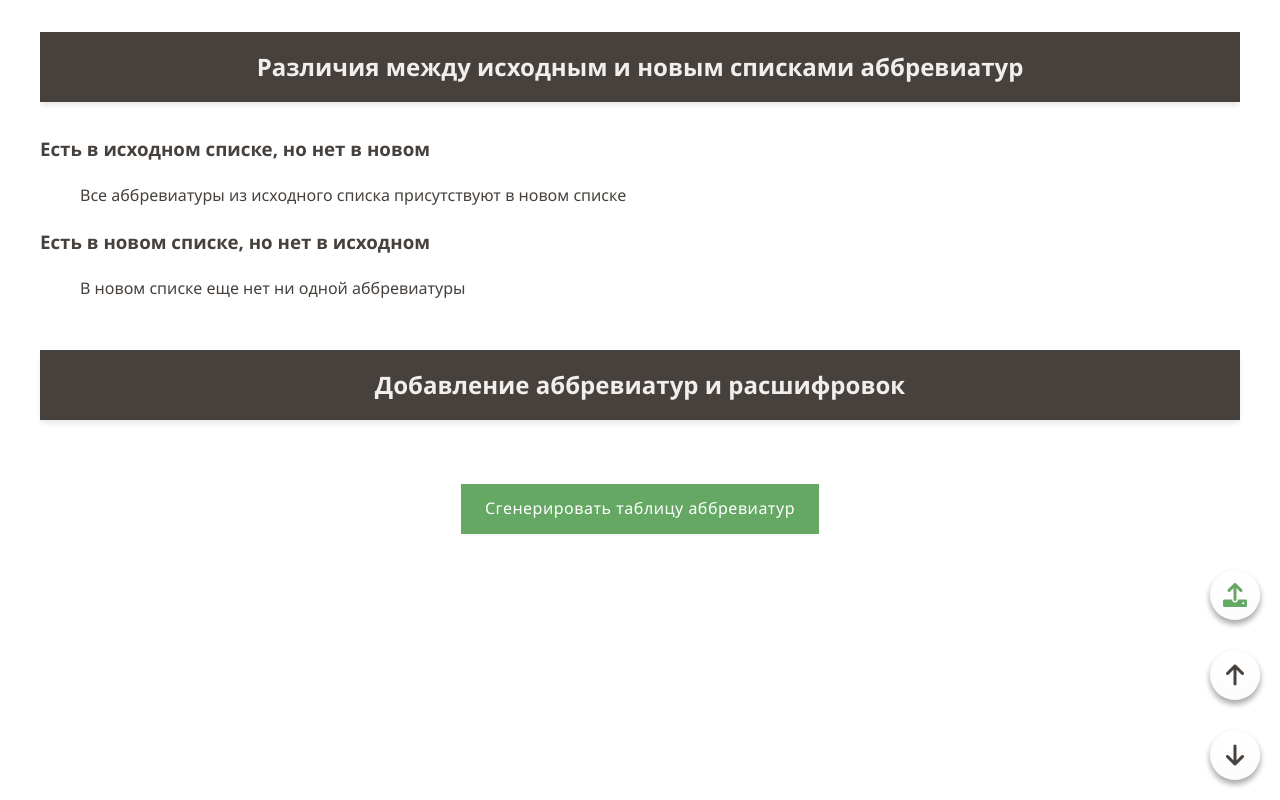
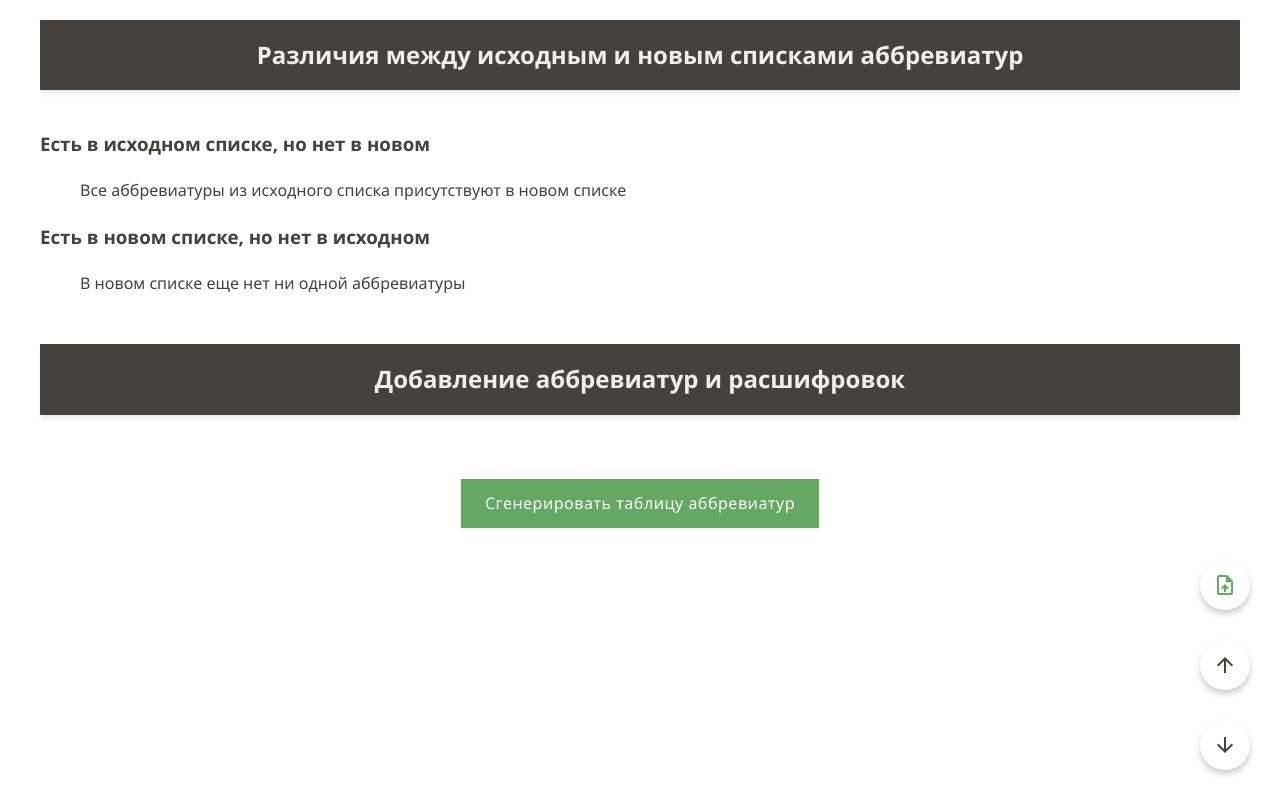
Before and after one commit to T0chka/Abbreviator, a Django app: template abb_app/templates/content.html in a window 1280 px wide. Run offline with Django 5.2, Linux system fonts and the light colour scheme; the template is opened without the code that fills it, so the values that code supplies are empty.

Commit message:
Upload page refactored and style improved; diff section scrolling fixed

```diff
--- a/abb_app/static/css/styles.css
+++ b/abb_app/static/css/styles.css
@@ -214,6 +214,7 @@ h2 {
     font-family: var(--font-stack);
     font-size: 0.95rem;
     font-weight: 500;
+    text-decoration: none;
     cursor: pointer;
     transition: var(--transition-fast);
     letter-spacing: 0.5px;
@@ -284,45 +285,52 @@ h2 {
 /* FAB Container */
 .fab-container {
     position: fixed;
-    bottom: 20px;
-    right: 20px;
+    bottom: 30px;
+    right: 30px;
     display: flex;
     flex-direction: column;
-    align-items: center;
     gap: 30px;
     z-index: 1000;
 }
 
 /* FAB Base Style */
-.fab, .fab i {
+.fab {
     width: 50px;
     height: 50px;
     border-radius: 50%;
     border: none;
-    background: rgba(255, 255, 255, 0.1);
-    font-size: 1.5rem;
     display: flex;
     align-items: center;
     justify-content: center;
-    vertical-align: middle;
+    font-size: 24px;
+    line-height: 0;
+    text-decoration: none;
+    background: rgba(255, 255, 255, 0.1);
     box-shadow: 0px 4px 6px rgba(0, 0, 0, 0.2);
     transition: background var(--transition-slow);
     cursor: pointer;
     backdrop-filter: blur(10px);
 }
 
-.fab:hover {
+.fab span.material-icons {
+    display: flex;
+    align-items: center;
+    justify-content: center;
+    width: 100%;
+    height: 100%;
+}
+
+.fab span.material-icons:hover {
     background: rgba(255, 255, 255, 0.3);
-    transform: scale(1.05);
+    transform: scale(1.1);
     transition: var(--transition-normal);
 }
 
 /* Specific FAB Styles */
-.upload-fab {
+.new-upload-fab {
     color: var(--success-color);
 }
-
-.nav-fab {
+.scroll-up-fab, .scroll-down-fab {
     color: var(--primary-color);
 }
 
@@ -339,6 +347,7 @@ h2 {
     position: relative;
     display: inline-block;
     cursor: pointer;
+    transform: none !important;
 }
 
 /* Base tooltip styles */
@@ -399,17 +408,17 @@ h2 {
     text-align: center;
 }
 
-.upload-container:hover {
-    background-color: var(--bg-accent-hover);
-}
-
-.upload-container svg {
-    stroke: var(--primary-color);
+.material-icons {
     transition: var(--transition-fast);
 }
 
-.upload-container:hover svg {
-    transform: scale(1.1);
+.upload-container:hover .material-icons {
+    transform: scale(1.2);
+}
+
+.upload-container.drag-over {
+    background-color: var(--bg-accent-hover);
+    transform: scale(1.01);
 }
 
 .upload-container p {
@@ -423,42 +432,56 @@ h2 {
     cursor: pointer;
     text-decoration: underline;
 }
-.upload-container input[type="file"] {
-    display: none;
-}
 
 /* ==========================================================================
    Loading Overlay
    ========================================================================== */
-   #loading-overlay {
-    position: fixed;
-    top: 0;
-    left: 0;
-    width: 100%;
-    height: 100%;
-    background: var(--bg-light);
-    display: none;
+#loading-overlay {
+    display: flex;
     justify-content: center;
     align-items: center;
-    z-index: 1000;
+    z-index: 999;
 }
 
-.loading-content {
-    text-align: center;
+.dot-loader {
+    display: flex;
+    justify-content: center;
+    align-items: center;
+    gap: 5px;
 }
 
-.progress-bar {
-    width: 300px;
-    height: 20px;
-    background: var(--bg-accent);
-    border-radius: 10px;
-    overflow: hidden;
-    margin: 20px auto;
+.dot-loader span {
+    width: 10px;
+    height: 10px;
+    background-color: var(--primary-color);
+    border-radius: 50%;
+    animation: bounce 1.5s infinite;
 }
 
-.progress-fill {
-    width: 0%;
-    height: 100%;
-    background: var(--success-color);
-    transition: var(--transition-slow);
+.dot-loader span:nth-child(2) {
+    animation-delay: 0.3s;
 }
+
+.dot-loader span:nth-child(3) {
+    animation-delay: 0.6s;
+}
+
+@keyframes bounce {
+    0%, 80%, 100% {
+        transform: translateY(0);
+    }
+    40% {
+        transform: translateY(-10px);
+    }
+}
+
+.fixed-header {
+    position: sticky;
+    background-color: var(--bg-light);
+    top: 0;
+    padding: 20px 0;
+}
+
+.fixed-header h2 {
+    margin: 0;
+}
--- a/abb_app/templates/content.html
+++ b/abb_app/templates/content.html
@@ -5,7 +5,7 @@
     <title>Process Document</title>
     <link rel="stylesheet" href="{% static 'css/styles.css' %}">
     <link rel="icon" href="{% static 'images/favicon_Poppins.ico' %}">
-    <link rel="stylesheet" href="https://cdnjs.cloudflare.com/ajax/libs/font-awesome/6.0.0/css/all.min.css">
+    <link href="https://fonts.googleapis.com/icon?family=Material+Icons" rel="stylesheet">
     <script>
         async function fetchWrapper(url, data = null) {
             console.log('[fetchWrapper] called with URL:', url, 'and data:', data);
@@ -278,20 +278,20 @@
     <!-- Floating Action Buttons -->
     <div class="fab-container">
         <!-- Upload New File Button -->
-        <a href="{% url 'upload_file' %}" class="fab upload-fab tooltip tooltip-left">
-            <i class="fas fa-upload"></i>
+        <a href="{% url 'upload_file' %}" class="fab new-upload-fab tooltip tooltip-left">
+            <span class="material-icons">upload_file</span>
             <span class="tooltiptext">Загрузить новый файл</span>
         </a>
 
         <!-- Up Button -->
-        <a onclick="scrollToTop()" class="fab nav-fab tooltip tooltip-left">
-            <i class="fas fa-arrow-up"></i>
+        <a onclick="scrollToTop()" class="fab scroll-up-fab tooltip tooltip-left">
+            <span class="material-icons">arrow_upward</span>
             <span class="tooltiptext">Наверх</span>
         </a>
 
         <!-- Down Button -->
-        <a onclick="scrollToBottom()" class="fab nav-fab tooltip tooltip-left">
-            <i class="fas fa-arrow-down"></i>
+        <a onclick="scrollToBottom()" class="fab scroll-down-fab tooltip tooltip-left">
+            <span class="material-icons">arrow_downward</span>
             <span class="tooltiptext">Вниз</span>
         </a>
     </div>
--- a/abb_app/templates/partials/differences_section.html
+++ b/abb_app/templates/partials/differences_section.html
@@ -1,4 +1,6 @@
-<h2>Различия между исходным и новым списками аббревиатур</h2>
+<div class="fixed-header">
+    <h2>Различия между исходным и новым списками аббревиатур</h2>
+</div>
 
 <h3>Есть в исходном списке, но нет в новом</h3>
 <ul>
--- a/abb_app/views.py
+++ b/abb_app/views.py
@@ -66,7 +66,8 @@ def upload_file(request: HttpRequest) -> HttpResponse:
 
         try:
             uploaded_file = request.FILES['uploaded_file']
-            logger.info(f"Uploading file: {uploaded_file.name}, size: {uploaded_file.size} bytes")
+            logger.info(f"Uploading file: {uploaded_file.name},"
+                        f" size: {uploaded_file.size} bytes")
 
             fs = FileSystemStorage()
             session_id = generate_session_id(uploaded_file)
@@ -75,11 +76,17 @@ def upload_file(request: HttpRequest) -> HttpResponse:
 
             request.session['uploaded_file_path'] = filename
 
+            # Check if it's an AJAX request
+            if request.headers.get('X-Requested-With') == 'XMLHttpRequest':
+                return JsonResponse({'session_id': session_id})
+
             return render(request, 'upload.html', {
                 'session_id': session_id,
                 'demo_session_id': DEMO_SESSION_ID
             })
         except KeyError:
+            if request.headers.get('X-Requested-With') == 'XMLHttpRequest':
+                return JsonResponse({'error': 'File not selected'}, status=400)
             return render(request, 'upload.html', {
                 'error': 'File not selected',
                 'demo_session_id': DEMO_SESSION_ID
```
Also changed, not shown: abb_app/templates/upload.html (+152 -99 lines).
